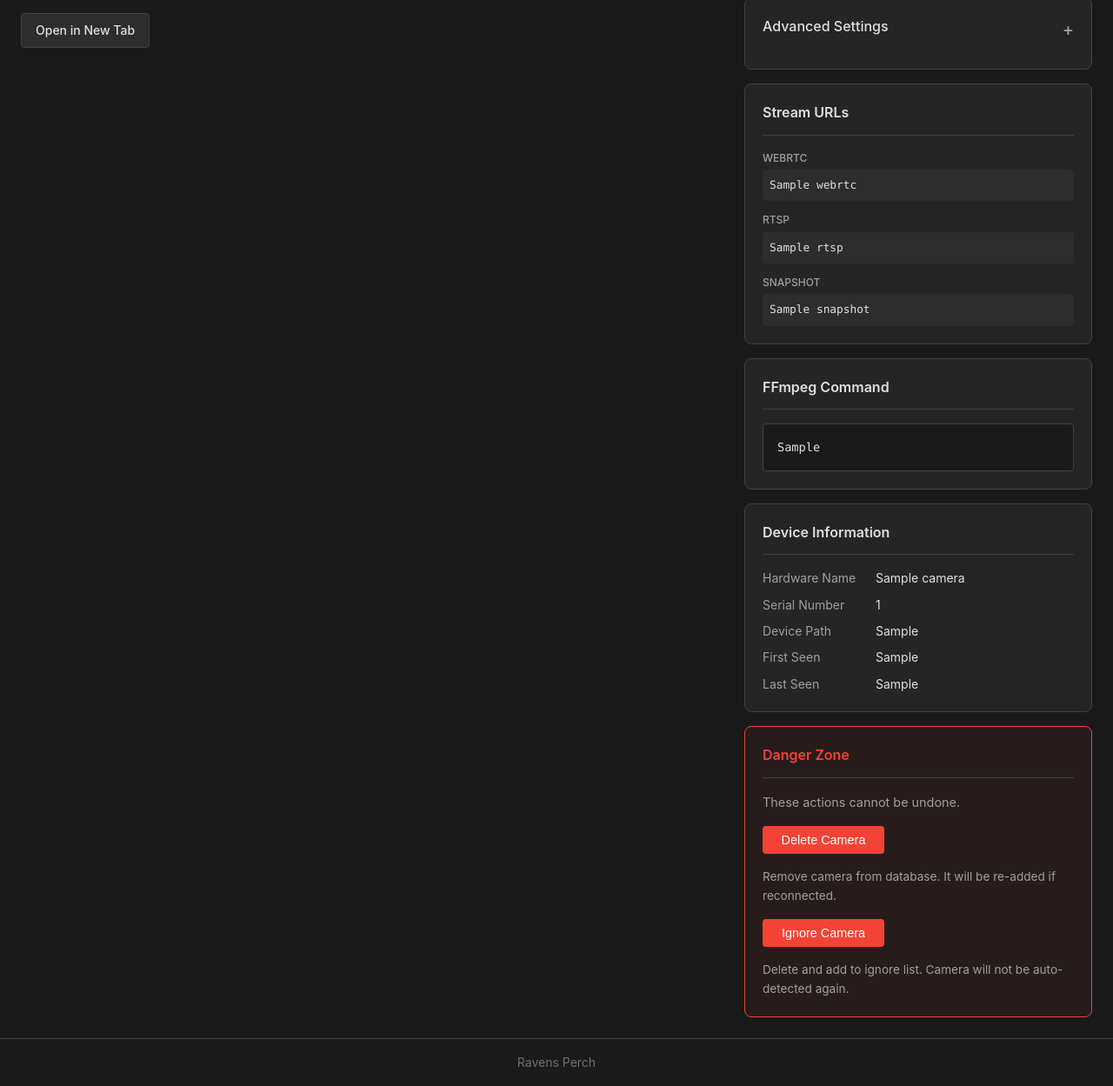
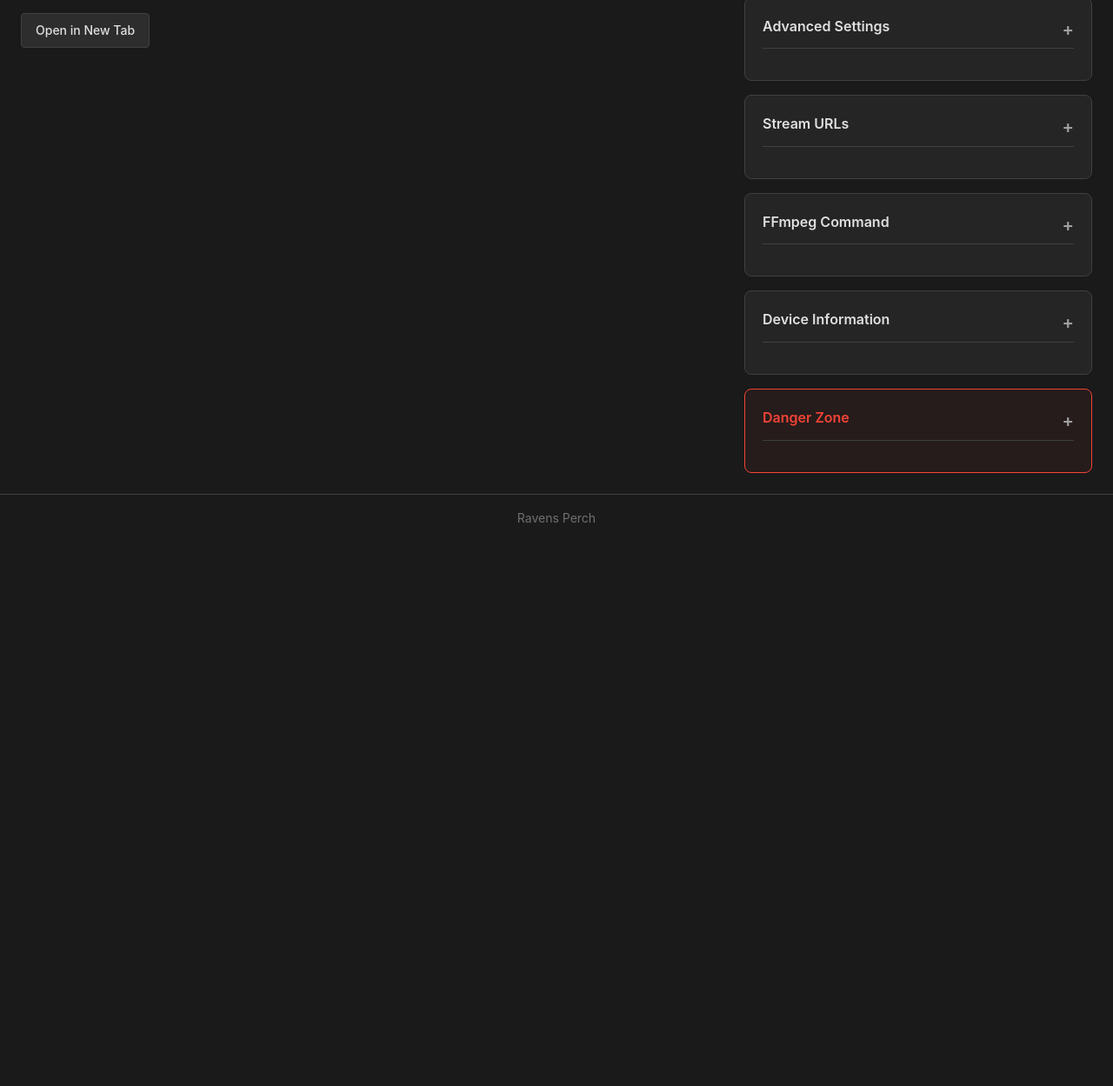
Before and after one commit to mrmees/ravens-perch, a Flask app: template daemon/web_ui/templates/camera_detail.html in a window 1280 px wide. Shown: the part 598-1847 px from the top of the page at 87% size. After the commit the page ends 1199 px from the top, so only its background shows below. Run offline with Flask 2, Linux system fonts and the light colour scheme; the template is opened without the code that fills it: most values are stand-ins (such as "Sample title", 1, 10 or a date in 2020); data that the repository does not hold is empty; some libraries are stand-ins or nearby versions.

Commit message:
Make all camera detail settings sections collapsible
Convert all settings cards to collapsible <details> elements with only
Camera Settings expanded by default. Updates CSS to apply consistent
styling across all collapsible sections.

Co-Authored-By: Claude Opus 4.5 <noreply@anthropic.com>

```diff
--- a/daemon/web_ui/static/css/style.css
+++ b/daemon/web_ui/static/css/style.css
@@ -474,30 +474,37 @@ a:hover {
     background-color: white;
 }
 
-/* Advanced Settings */
-.advanced-settings {
+/* Collapsible Settings Cards */
+details.settings-card {
     cursor: pointer;
 }
 
-.advanced-settings summary {
+details.settings-card summary {
     list-style: none;
-    font-weight: 500;
+    font-size: 1rem;
+    font-weight: 600;
+    padding-bottom: 0.75rem;
+    border-bottom: 1px solid var(--border-color);
     margin-bottom: 1rem;
 }
 
-.advanced-settings summary::-webkit-details-marker {
+details.settings-card summary::-webkit-details-marker {
     display: none;
 }
 
-.advanced-settings summary::after {
+details.settings-card summary::after {
     content: '+';
     float: right;
     font-size: 1.25rem;
     color: var(--text-secondary);
 }
 
-.advanced-settings[open] summary::after {
+details.settings-card[open] summary::after {
     content: '-';
+}
+
+details.settings-card > *:not(summary) {
+    cursor: default;
 }
 
 /* URL List */
@@ -816,7 +823,8 @@ a:hover {
     background-color: rgba(244, 67, 54, 0.05);
 }
 
-.danger-zone h3 {
+.danger-zone h3,
+.danger-zone summary {
     color: var(--error);
 }
 
--- a/daemon/web_ui/templates/camera_detail.html
+++ b/daemon/web_ui/templates/camera_detail.html
@@ -56,8 +56,8 @@
     </div>
 
     <div class="settings-section">
-        <div class="settings-card">
-            <h3>Camera Settings</h3>
+        <details class="settings-card" open>
+            <summary>Camera Settings</summary>
 
             <form method="POST"
                   action="{{ url_for('cameras.update_settings', camera_id=camera.id) }}"
@@ -131,7 +131,7 @@
                     Save Settings
                 </button>
             </form>
-        </div>
+        </details>
 
         <!-- Advanced Settings (collapsed by default) -->
         <details class="settings-card advanced-settings">
@@ -242,8 +242,8 @@
         {% endif %}
 
         <!-- Stream URLs -->
-        <div class="settings-card">
-            <h3>Stream URLs</h3>
+        <details class="settings-card">
+            <summary>Stream URLs</summary>
             <div class="url-list">
                 <div class="url-item">
                     <label>WebRTC</label>
@@ -258,21 +258,21 @@
                     <code>{{ camera.stream_urls.snapshot }}</code>
                 </div>
             </div>
-        </div>
+        </details>
 
         <!-- FFmpeg Command -->
         {% if ffmpeg_cmd %}
-        <div class="settings-card">
-            <h3>FFmpeg Command</h3>
+        <details class="settings-card">
+            <summary>FFmpeg Command</summary>
             <div class="ffmpeg-command">
                 <code>{{ ffmpeg_cmd }}</code>
             </div>
-        </div>
+        </details>
         {% endif %}
 
         <!-- Device Info -->
-        <div class="settings-card">
-            <h3>Device Information</h3>
+        <details class="settings-card">
+            <summary>Device Information</summary>
             <dl class="info-list">
                 <dt>Hardware Name</dt>
                 <dd>{{ camera.hardware_name }}</dd>
@@ -287,11 +287,11 @@
                 <dt>Last Seen</dt>
                 <dd>{{ camera.last_seen }}</dd>
             </dl>
-        </div>
+        </details>
 
         <!-- Danger Zone -->
-        <div class="settings-card danger-zone">
-            <h3>Danger Zone</h3>
+        <details class="settings-card danger-zone">
+            <summary>Danger Zone</summary>
             <p class="danger-text">These actions cannot be undone.</p>
 
             <div class="danger-actions">
@@ -313,7 +313,7 @@
                     <span class="action-help">Delete and add to ignore list. Camera will not be auto-detected again.</span>
                 </form>
             </div>
-        </div>
+        </details>
     </div>
 </div>
 {% endblock %}
```
